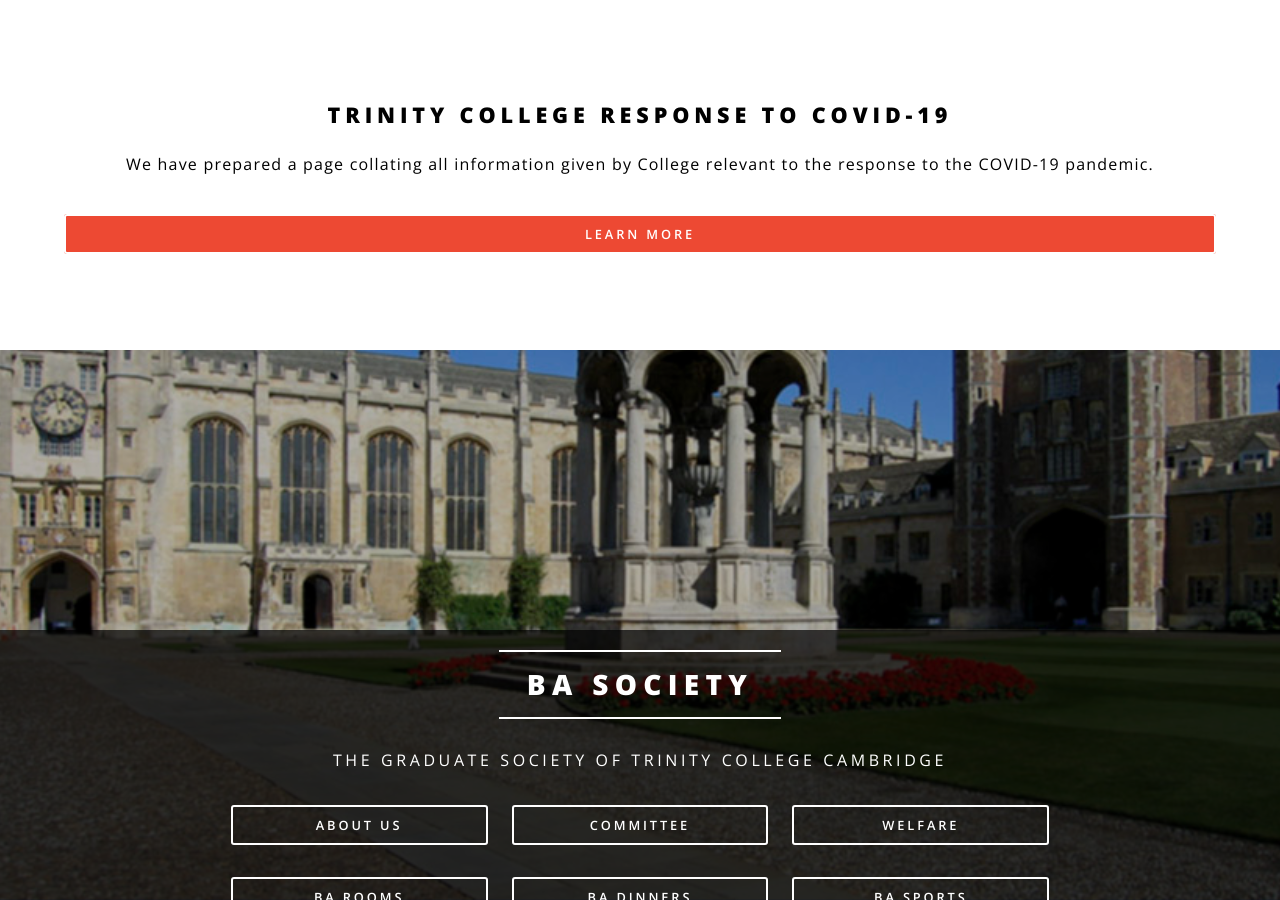
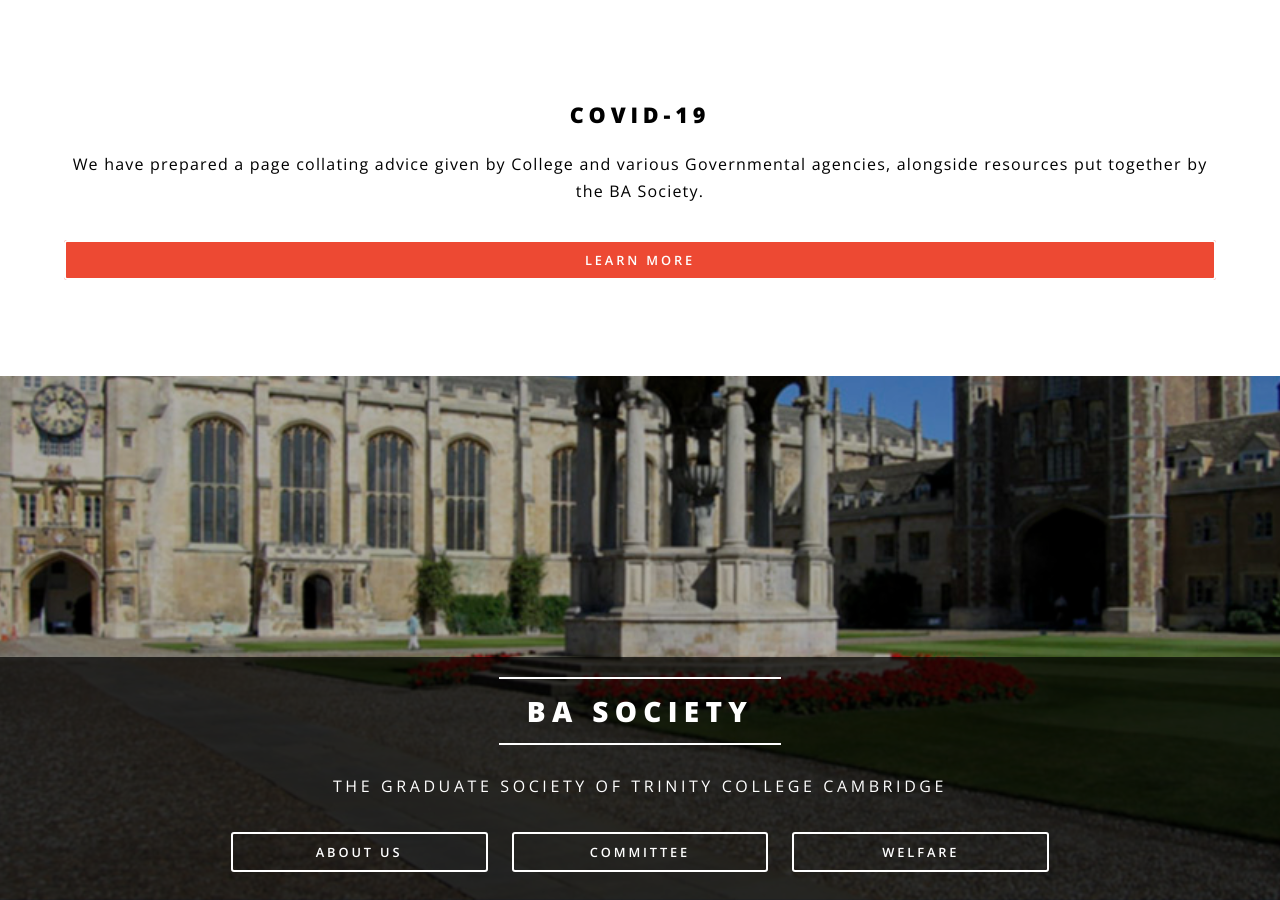
Before and after one commit to TrinityBASociety/trinitybasociety.github.io, a Jekyll site: the page built from index.html, in a window 1280 px wide and 900 px high. Built offline with Jekyll 4.4.1, drawn with Linux system fonts in a browser that asks for light colours.

Commit message:
banner update

```diff
--- a/index.html
+++ b/index.html
@@ -4,8 +4,8 @@
 <section id="coro" class="wrapper style2 special" style="background-color:#ffffff">
 	<div class="inner">
 		<header>
-			<h2 style="color:black">Trinity College Response to COVID-19</h2>
-			<p style="color:black">We have prepared a page collating all information given by College relevant to the response to the COVID-19 pandemic.</p>
+			<h2 style="color:black">COVID-19</h2>
+			<p style="color:black">We have prepared a page collating advice given by College and various Governmental agencies, alongside resources put together by the BA Society.</p>
 		</header>
 		<ul class="actions vertical">
 			<li><a href="/ba-coro/" class="button fit" style="background-color:#ed4933">Learn more</a></li>
```
